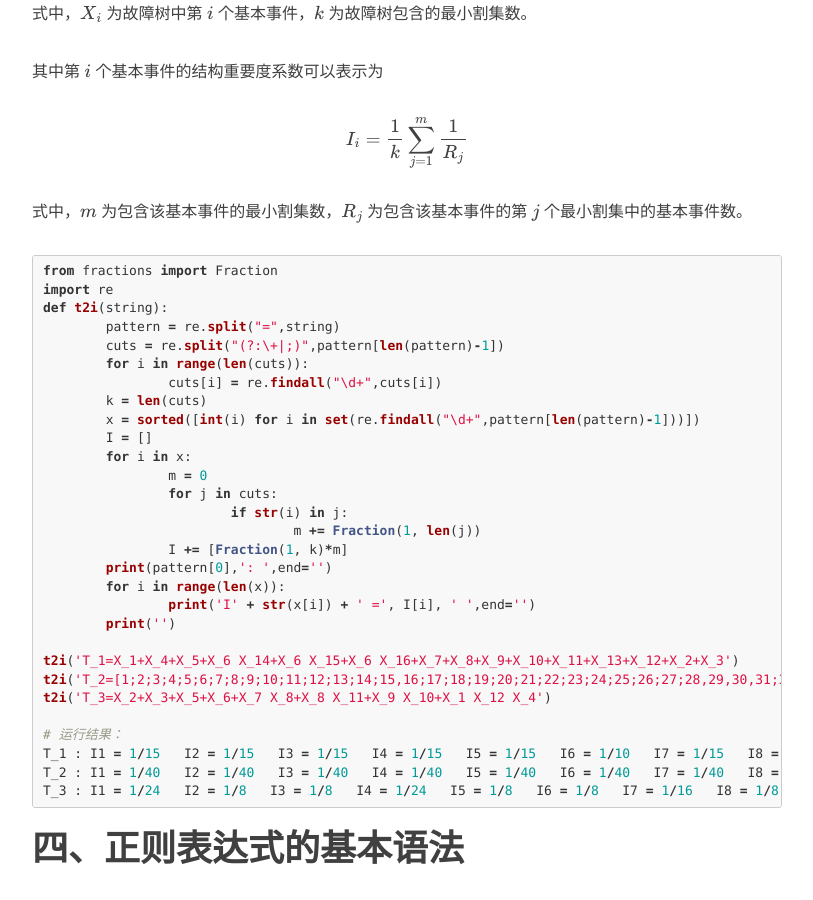
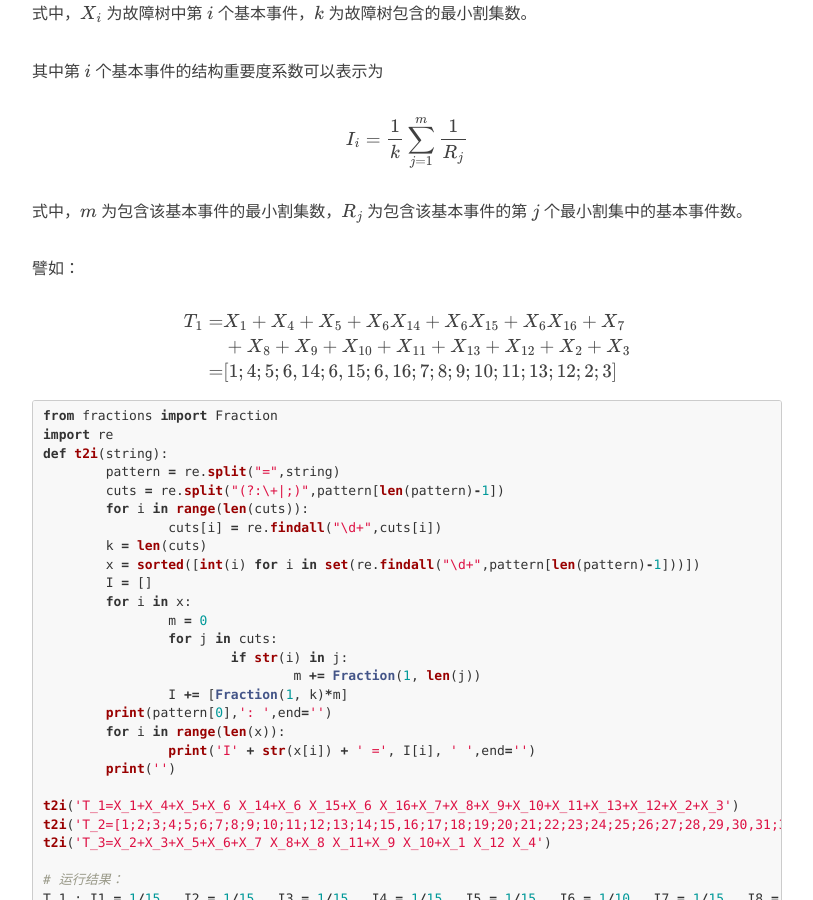
Before and after one commit to ceares/ceares.github.io, a Jekyll site: the page built from _posts/2015-2-1-RegExp.md, in a window 1280 px wide and 900 px high, scrolled down 4979 px. Shown: the whole window, without its empty margins (233-1046 px from the left). Built offline with Jekyll 4.4.1, drawn with Linux system fonts in a browser that asks for light colours; nearby versions of some CDN libraries; formulas are drawn with MathJax 3; comment, search, counter and statistics services are not loaded.

Commit message:
from sp3

````diff
--- a/_posts/2015-2-1-RegExp.md
+++ b/_posts/2015-2-1-RegExp.md
@@ -181,6 +181,12 @@ $$I_i=\frac{1}{k}\sum_{j=1}^m\frac{1}{R_j}$$
 
 式中，$m$ 为包含该基本事件的最小割集数，$R_j$ 为包含该基本事件的第 $j$ 个最小割集中的基本事件数。
 
+譬如：
+
+$$\begin{align}T_1=&X_1+X_4+X_5+X_6 X_{14}+X_6 X_{15}+X_6 X_{16}+X_7\\&+X_8+X_9+X_{10}+X_{11}+X_{13}+X_{12}+X_2+X_3\\
+=&[1;4;5;6,14;6,15;6,16;7;8;9;10;11;13;12;2;3]
+\end{align}$$
+
 ```py
 from fractions import Fraction
 import re
````
